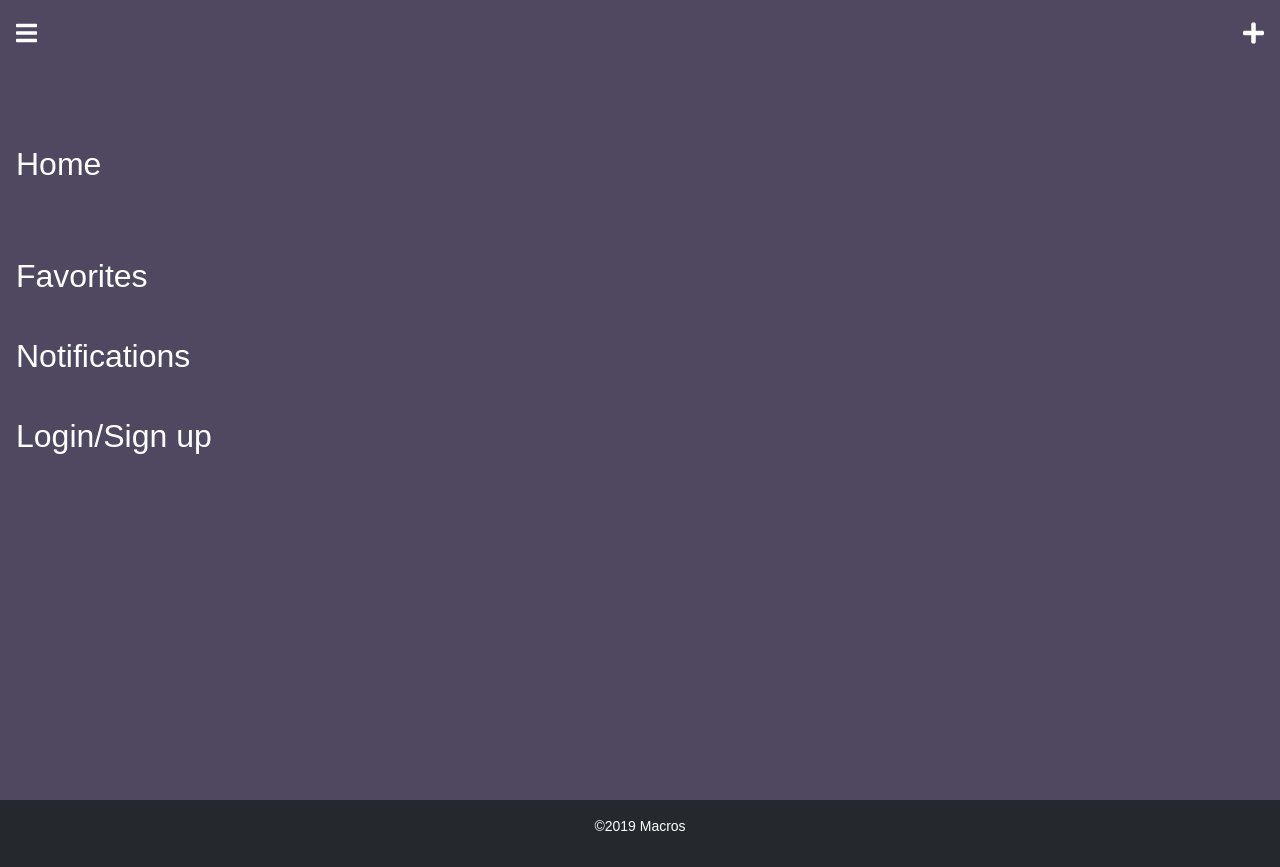
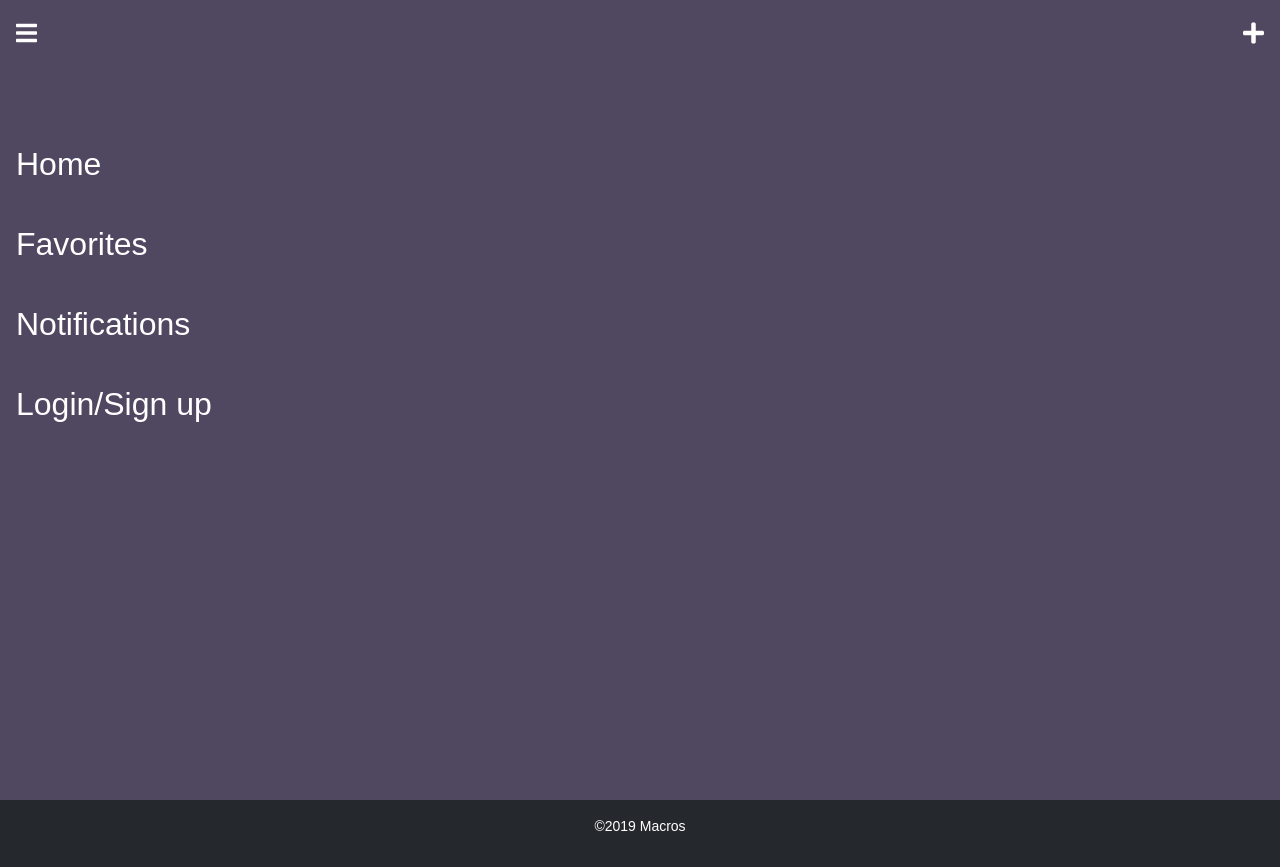
Before and after one commit to mcdanije22/macros, a Next.js app in the folder Client/: page / in a window 1280 px wide. Both pictures are taken after a click on the button 26 px from the left and 34 px from the top of the page. Built offline with nearby package versions, Linux system fonts and the light colour scheme; a web font is replaced by a local one.

Commit message:
antd correctly working, env file for api key loading correclt as well

```diff
--- a/Client/components/nav/Nav.tsx
+++ b/Client/components/nav/Nav.tsx
@@ -54,9 +54,7 @@ const NavBar: React.FC = () => {
         <nav>
           <ul id="menuList">
             <Link href="/">
-              <a>
-                <p>Home</p>
-              </a>
+              <a>Home</a>
             </Link>
             <Link href="/">
               <a>Favorites</a>
--- a/Client/next.config.js
+++ b/Client/next.config.js
@@ -14,6 +14,9 @@ const withFonts = require('next-fonts')
 require('dotenv').config()
 
 module.exports = withCss({
+  env: {
+    NUTRITION_API_KEY: process.env.NUTRITION_API_KEY,
+  },
   webpack: (config, { isServer }) => {
     if (isServer) {
       const antStyles = /antd\/.*?\/style\/css.*?/
--- a/Client/package.json
+++ b/Client/package.json
@@ -16,6 +16,7 @@
     "@zeit/next-css": "^1.0.1",
     "antd": "^3.26.7",
     "axios": "^0.19.0",
+    "babel-plugin-import": "^1.13.0",
     "dotenv": "^8.2.0",
     "fontawesome-react": "^2.0.0",
     "next": "9.1.6",
```
Also changed, not shown: Client/pages/createpost.tsx (+5 -2 lines), 1 other file (tests, documents, lock files or other folders).
